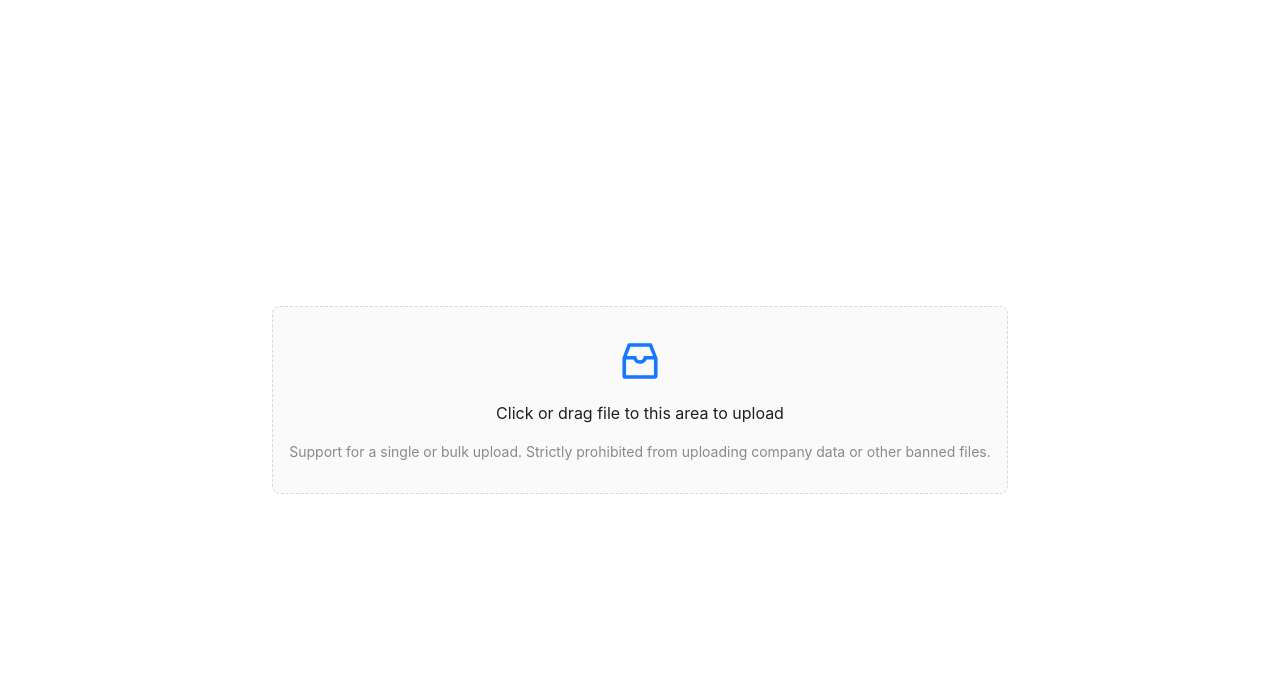
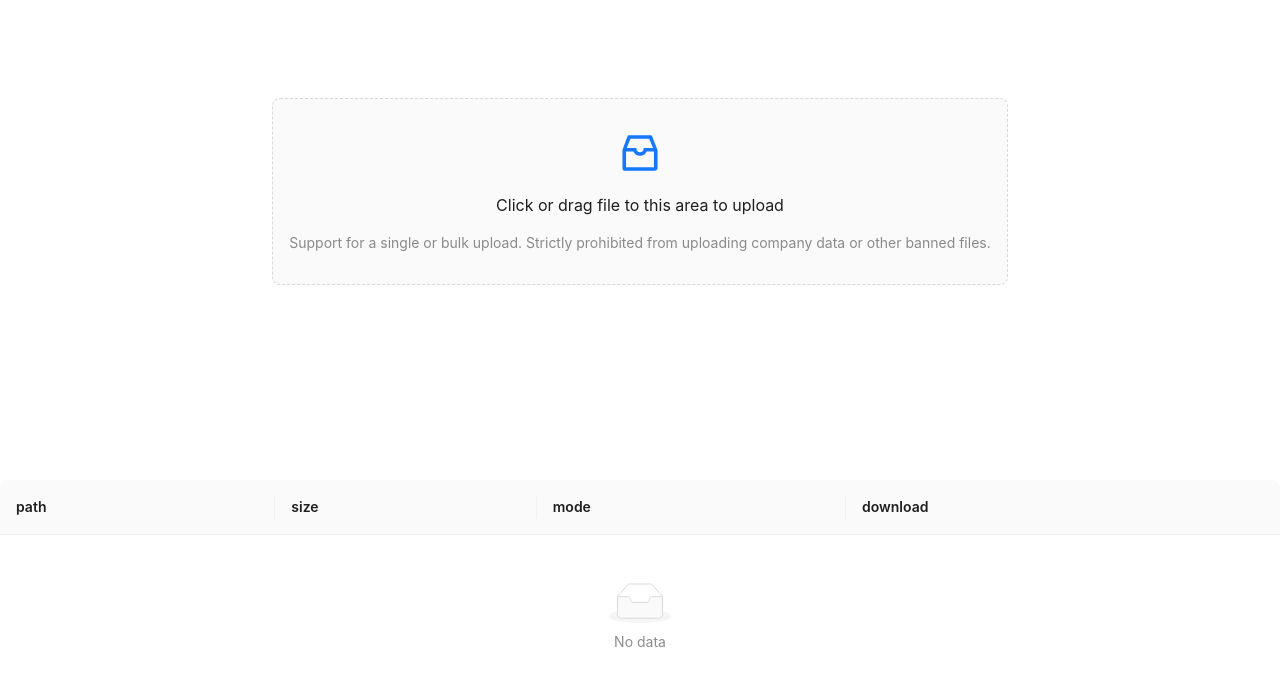
Before and after one commit to ahaoboy/easy-archive, a React (Vite) app in the folder web/: page / in a window 1280 px wide. Shown: the top 686 px of the page. Built offline with nearby package versions, Linux system fonts and the light colour scheme.

Commit message:
web: add dark mode

```diff
--- a/web/src/App.tsx
+++ b/web/src/App.tsx
@@ -34,14 +34,18 @@ const columns: TableProps<FileType>['columns'] = [
     title: 'size',
     dataIndex: 'size',
     key: 'path',
-    render: (_, { isDir, size, path }) => (
-      <div key={path}>{!isDir ? size : ''}</div>
-    ),
+    render: (_, { isDir, size }) => !isDir ? size : '',
   },
   {
     title: 'mode',
     key: 'path',
     dataIndex: 'mode',
+    render: (_, { isDir, mode }) =>
+      mode !== undefined
+        ? `(0o${mode.toString(8).padStart(3, '0')}) ${
+          modeToString(mode, isDir)
+        }`
+        : '',
   },
   {
     title: 'download',
@@ -65,7 +69,7 @@ const columns: TableProps<FileType>['columns'] = [
 
 export interface FileType {
   path: string
-  mode: string | undefined
+  mode: number | undefined
   buffer: Uint8Array
   size: string
   isDir: boolean
@@ -88,7 +92,7 @@ async function filesToData(file: File): Promise<FileType[] | undefined> {
     if (!item) continue
     const { mode, isDir, buffer } = item
     const size = humanSize(buffer.length)
-    v.push({ path, isDir, mode: modeToString(mode || 0, isDir), buffer, size })
+    v.push({ path, isDir, mode, buffer, size })
   }
   return v
 }
@@ -129,15 +133,11 @@ const App: React.FC = () => {
         </p>
       </Dragger>
 
-      {data.length > 0 &&
-        (
-          <Table<FileType>
-            className='table'
-            columns={columns}
-            dataSource={data}
-          />
-        )}
-
+      <Table<FileType>
+        className='table'
+        columns={columns}
+        dataSource={data}
+      />
       <Spin spinning={spinning} fullscreen />
     </div>
   )
--- a/web/src/index.css
+++ b/web/src/index.css
@@ -73,12 +73,6 @@ button:focus-visible {
     color: #213547;
     background-color: #ffffff;
   }
-  a:hover {
-    color: #747bff;
-  }
-  button {
-    background-color: #f9f9f9;
-  }
 }
 
 .main {
--- a/web/src/main.tsx
+++ b/web/src/main.tsx
@@ -2,12 +2,16 @@ import { StrictMode } from 'react'
 import { createRoot } from 'react-dom/client'
 import './index.css'
 import App from './App.tsx'
-// import { Provider } from "@/components/ui/provider";
+import { ConfigProvider, theme } from 'antd'
+const { defaultAlgorithm, darkAlgorithm } = theme
 
+const isDark = window.matchMedia('(prefers-color-scheme: dark)').matches
 createRoot(document.getElementById('root')!).render(
   <StrictMode>
-    {/* <Provider> */}
-    <App />
-    {/* </Provider> */}
+    <ConfigProvider
+      theme={{ algorithm: isDark ? darkAlgorithm : defaultAlgorithm }}
+    >
+      <App />
+    </ConfigProvider>
   </StrictMode>,
 )
```
Also changed, not shown: 1 other file (tests, documents, lock files or other folders).
